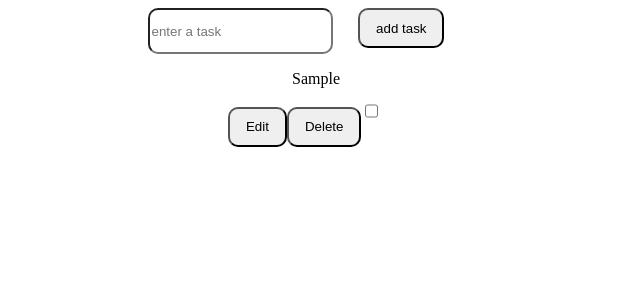
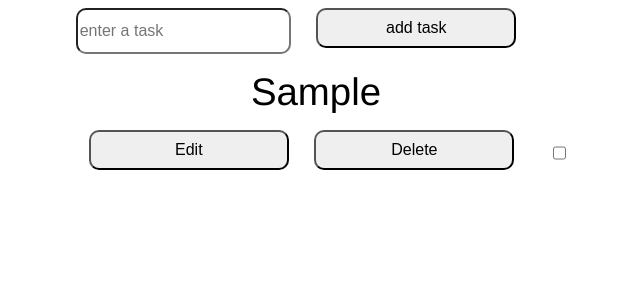
Before and after one commit to alanrich/react-hooks-to-do-list, a React (Create React App) app: page / in a window 1280 px wide. Both pictures are taken after typing "Sample" into the empty fields and a click on the button "add task". Shown: the top 300 px of the page, without its empty margins (344-984 px from the left). Built offline with nearby package versions, Linux system fonts and the light colour scheme.

Commit message:
css changes

```diff
--- a/src/App.js
+++ b/src/App.js
@@ -97,9 +97,9 @@ function App() {
                 <button onClick={() => editTodo(todo.id)}>Submit</button>
               </div>
             ) : (
-              <div>{todo.text}</div>
+              <div className="rendered-task">{todo.text}</div>
             )}
-
+            <div className="buttons-wrapper">
               <button onClick={() => setTodoEditing(todo.id)}>Edit</button>
               <button onClick={() => deleteTodo(todo.id)}> Delete </button>
               <input
@@ -107,6 +107,7 @@ function App() {
                 onChange={() => toggleCompleted(todo.id)}
                 checked={todo.completed}
               />
+            </div>
           </li>
         ))}
       </ul>
--- a/src/index.css
+++ b/src/index.css
@@ -12,22 +12,37 @@ code {
     monospace;
 }
 */
-body {
+* {
   font-size: 16px;
 }
 .wrapper {
   display: flex;
   justify-content: center;
 }
+.rendered-task {
+  font-size: 2.4rem;
+  font-family: Helvetica;
+  margin-bottom: 1rem;
+}
+.buttons-wrapper {
+  display: flex;
+  justify-content: center;
+}
+.buttons-wrapper > input {
+  margin-left: 3vw;
+  border: 2px;
+  height: ;
+}
 input {
   height: 5vh;
   border-radius: 10px;
-  margin-right: 2vw;
 }
 button {
   height: 5vh;
   border-radius: 10px;
   padding: 0.5rem 1rem;
+  margin-left: 2vw;
+  min-width: 200px;
 }
 li {
   list-style-type: none;
```
Lines whose indentation alone changed are shown as unchanged.
